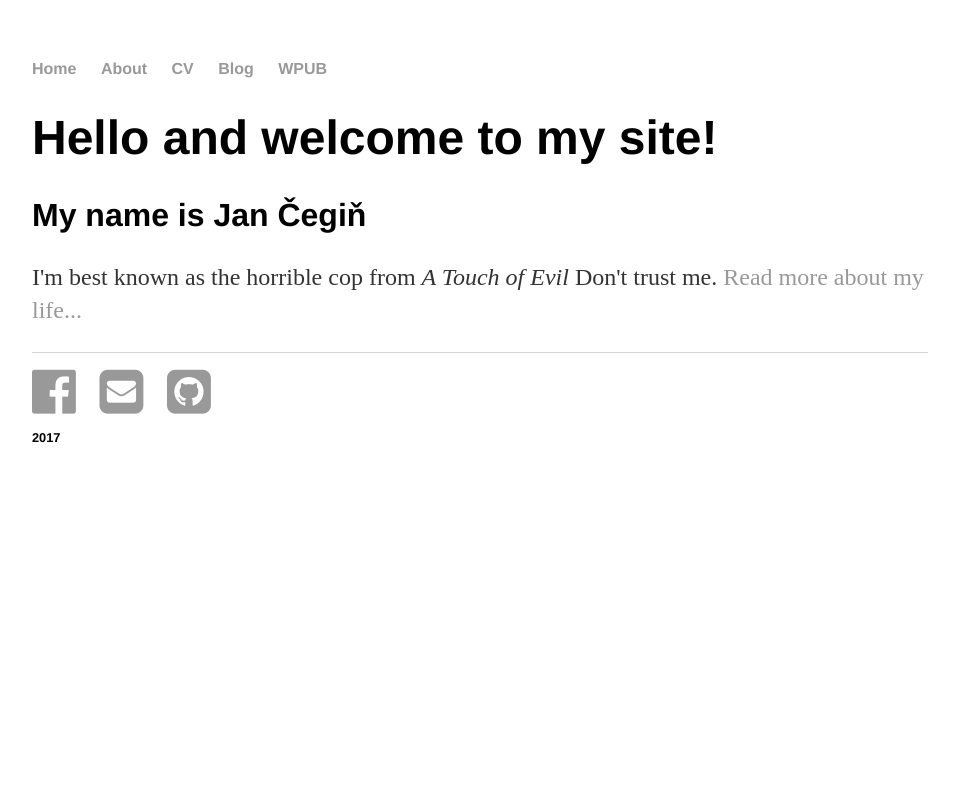
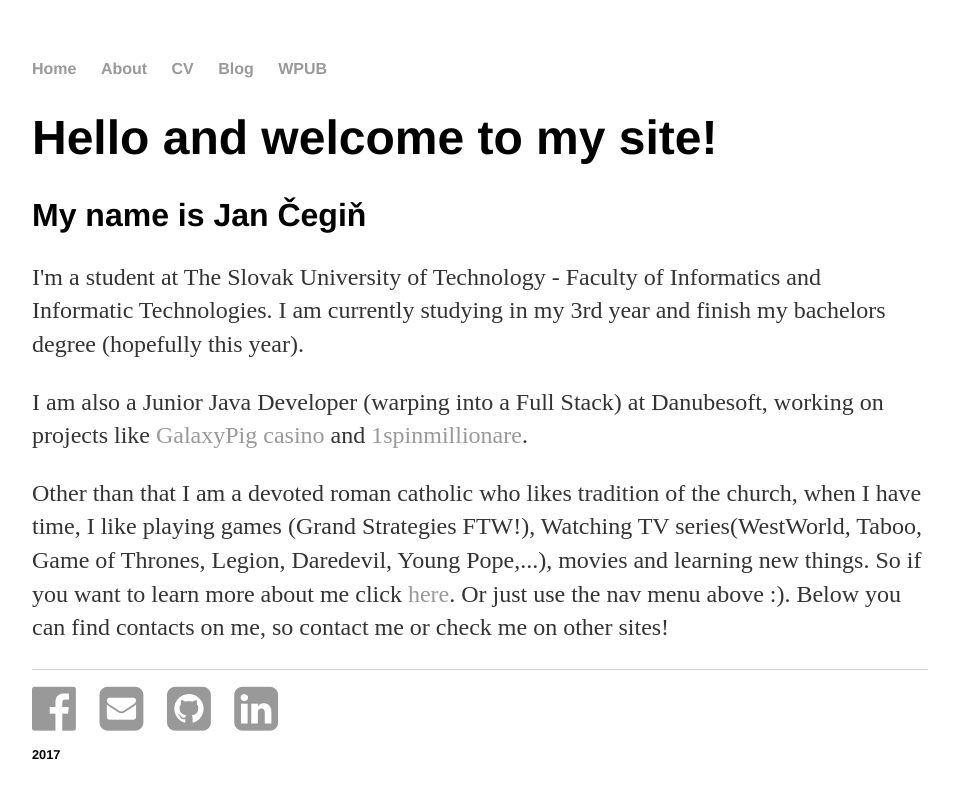
Before and after one commit to xcegin/xcegin.github.io, a Jekyll site: the page built from index.html, in a window 1280 px wide. Shown: the top 799 px of the page, without its empty margins (160-1119 px from the left). Built offline with Jekyll 4.4.1, drawn with Linux system fonts in a browser that asks for light colours.

Commit message:
Added Home page and Linkedin

```diff
--- a/_data/links.yml
+++ b/_data/links.yml
@@ -2,3 +2,4 @@ facebook_url: https://facebook.com/jan.cegin
 gmail_url: mailto:jan.cegin@gmail.com
 github_url: https://github.com/xcegin
 rss_file: atom.xml
+linkedin_url: https://www.linkedin.com/in/jan-cegin-439733130/
--- a/_includes/footer.html
+++ b/_includes/footer.html
@@ -7,6 +7,8 @@
       <li><a href="{{ site.data.links.gmail_url }}"><i class="fa fa-envelope-square fa-4x" aria-hidden="true"></i></a></li>
 
       <li><a href="{{ site.data.links.github_url }}"><i class="fa fa-github-square fa-4x" aria-hidden="true"></i></a></li>
+
+	  <li><a href="{{ site.data.links.linkedin_url }}"><i class="fa fa-linkedin-square fa-4x" aria-hidden="true"></i></a></li>
 
 	  {% if page.title == "Jan Cegin Blog" %}
 
--- a/index.html
+++ b/index.html
@@ -5,5 +5,14 @@ title: Jan Cegin, Student at FIIT STU
 <div class="blurb">
 	<h1>Hello and welcome to my site!</h1>
 	<h2>My name is Jan Čegiň</h2>
-	<p>I'm best known as the horrible cop from <em>A Touch of Evil</em> Don't trust me. <a href="/about">Read more about my life...</a></p>
-</div><!-- /.blurb -->
+	<p>I'm a student at The Slovak University of Technology - Faculty of Informatics and Informatic Technologies.
+	I am currently studying in my 3rd year and finish my bachelors degree (hopefully this year).
+	</p>
+	<p>I am also a Junior Java Developer (warping into a Full Stack) at Danubesoft, working on projects like <a href="https://www.galaxypig.com/">GalaxyPig casino</a> and <a href="https://www.1spinmillionaire.com/">1spinmillionare</a>.
+	</p>
+	<p>
+	Other than that I am a devoted roman catholic who likes tradition of the church, when I have time, I like playing games (Grand Strategies FTW!),
+	Watching TV series(WestWorld, Taboo, Game of Thrones, Legion, Daredevil, Young Pope,...), movies and learning new things.
+	So if you want to learn more about me click <a href="/about">here</a>. Or just use the nav menu above :). Below you can find contacts on me, so contact me or check me on other sites!
+	</p>
+</div>
```
